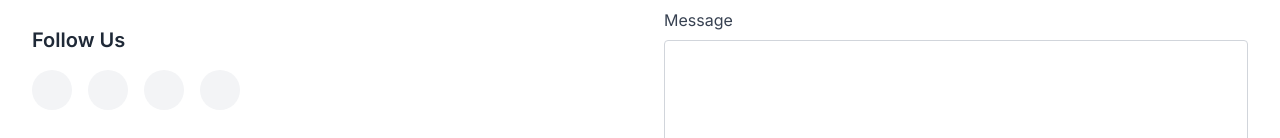
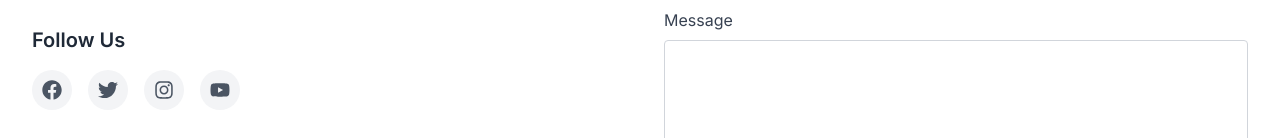
Before and after one commit to ETG1/Tabernacle-of-Grace-Fellowship, a Next.js app: page /contact in a window 1280 px wide. Shown: the part 814-952 px from the top of the page. Built offline with nearby package versions, Linux system fonts and the light colour scheme.

Commit message:
Social Icons Added

```diff
--- a/app/contact/page.tsx
+++ b/app/contact/page.tsx
@@ -4,6 +4,7 @@ import { motion } from 'framer-motion';
 import Header from '@/components/Header';
 import Image from 'next/image';
 import { useState } from 'react';
+import { FaFacebook, FaTwitter, FaInstagram, FaYoutube } from 'react-icons/fa';
 
 export default function Contact() {
   return (
@@ -125,13 +126,20 @@ function ContactInfo({ icon, title, content }: { icon: string; title: string; co
 }
 
 function SocialLink({ href, icon }: { href: string; icon: string }) {
+  const iconMap = {
+    facebook: <FaFacebook size={20} />,
+    twitter: <FaTwitter size={20} />,
+    instagram: <FaInstagram size={20} />,
+    youtube: <FaYoutube size={20} />
+  };
+
   return (
     <a
       href={href}
       className="w-10 h-10 rounded-full bg-gray-100 dark:bg-gray-700 flex items-center justify-center text-gray-600 dark:text-gray-300 hover:bg-blue-100 dark:hover:bg-blue-900 hover:text-blue-600 dark:hover:text-blue-400 transition-colors"
     >
       <span className="sr-only">{icon}</span>
-      {/* Add your social media icons here */}
+      {iconMap[icon as keyof typeof iconMap]}
     </a>
   );
 }
```
